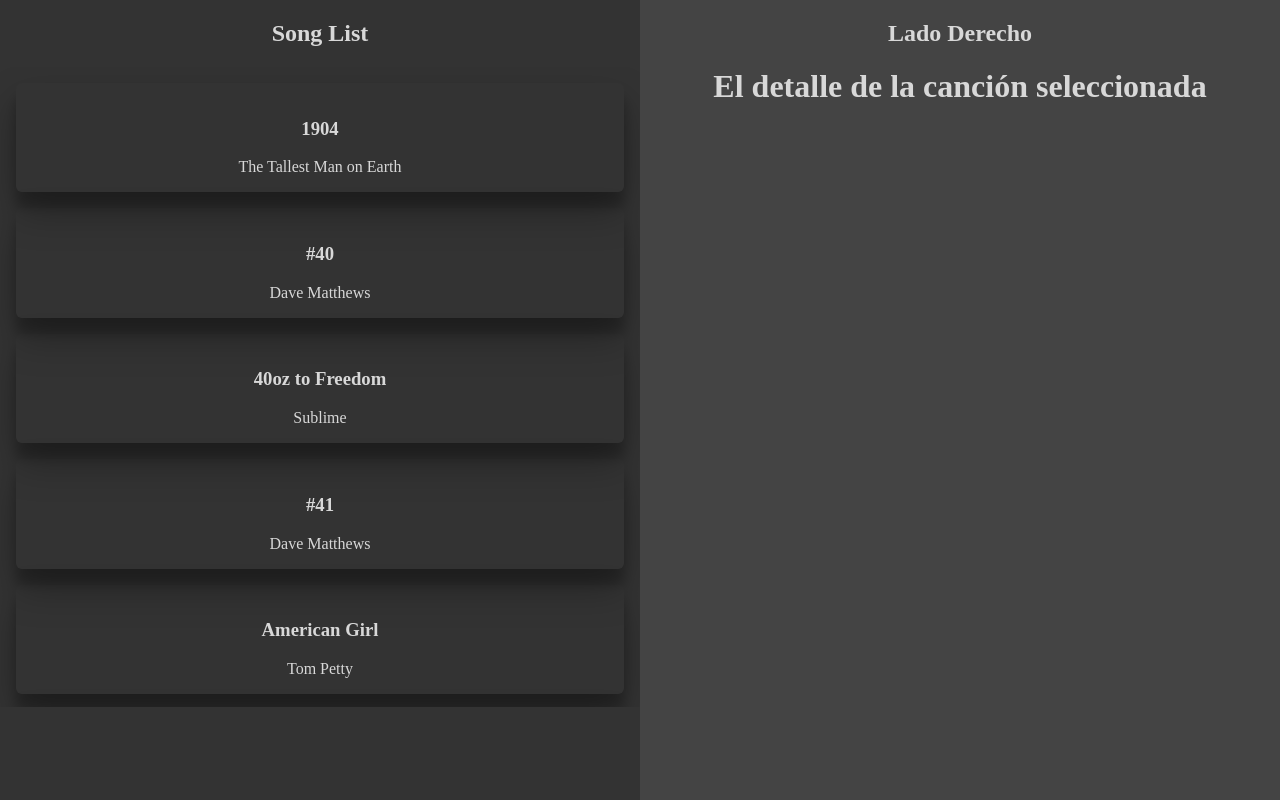
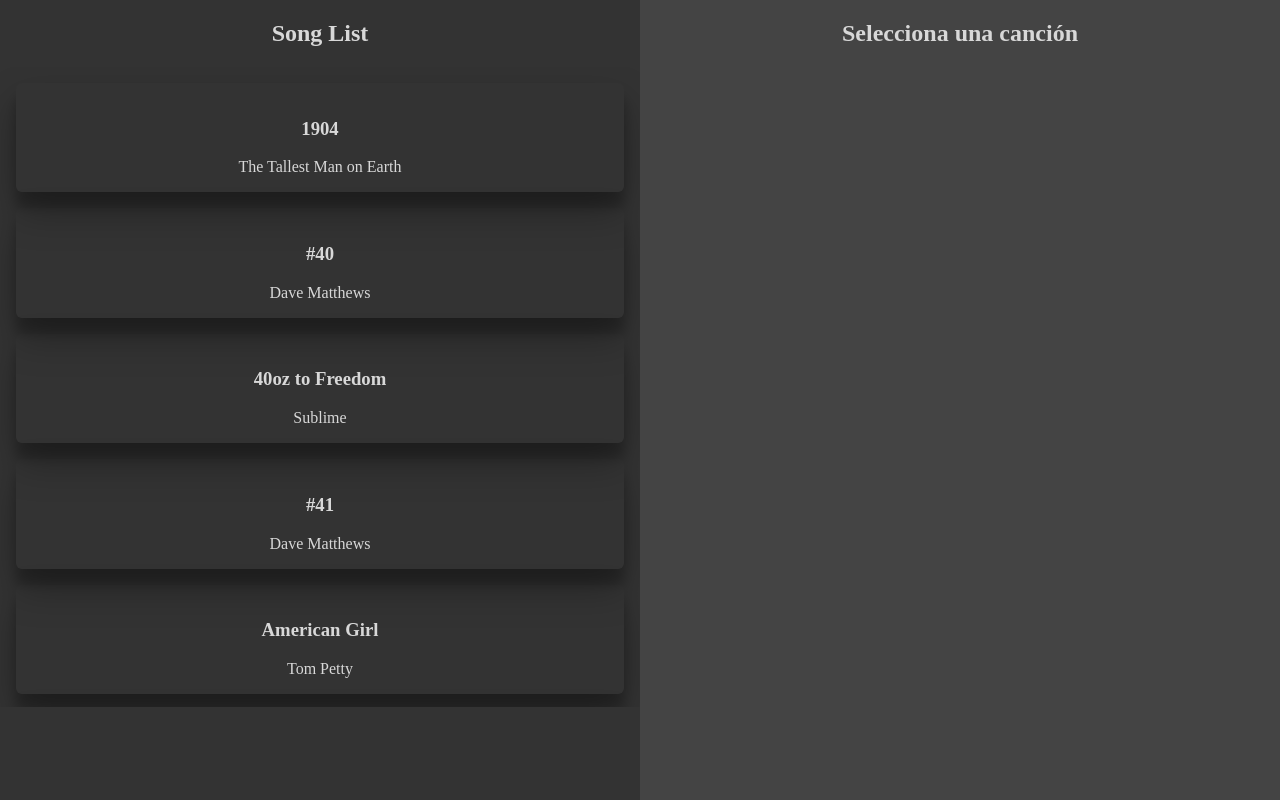
Before and after one commit to warderer/react-avanzado-g32a, a React (Vite) app in the folder 02-react-context/: page / in a window 1280 px wide. Built offline with nearby package versions, Linux system fonts and the light colour scheme.

Commit message:
✨ SongDetails con Context

```diff
--- a/02-react-context/src/components/SongDetails/SongDetails.jsx
+++ b/02-react-context/src/components/SongDetails/SongDetails.jsx
@@ -1,7 +1,22 @@
+import { useSongContext } from '@/hooks/useSongContext'
+
 const SongDetails = () => {
+  const { selectedSong } = useSongContext()
+
   return (
     <div>
-      <h1> El detalle de la canción seleccionada </h1>
+      {
+        selectedSong.title
+          ? (
+            <div>
+              <img src={selectedSong.img_url} alt={selectedSong.title} />
+              <h2>{selectedSong.title}</h2>
+              <p>{selectedSong.artist}</p>
+              <p>{selectedSong.year}</p>
+            </div>
+            )
+          : <h2>Selecciona una canción</h2>
+      }
     </div>
   )
 }
--- a/02-react-context/src/components/SongList/SongList.jsx
+++ b/02-react-context/src/components/SongList/SongList.jsx
@@ -2,7 +2,7 @@
 import './songlist.css'
 
 const SongList = () => {
-  const { list, loading } = useSongContext()
+  const { list, loading, setSelectedSong } = useSongContext()
 
   return (
     <section className='row-container'>
@@ -10,7 +10,11 @@
         loading
           ? <h2>Cargando...</h2>
           : list.map((song) => (
-            <div key={song.id} className='row-song'>
+            <div
+              key={song.id}
+              className='row-song'
+              onClick={() => setSelectedSong(song)}
+            >
               <h3>{song.title}</h3>
               <p>{song.artist}</p>
             </div>
--- a/02-react-context/src/context/SongContext.jsx
+++ b/02-react-context/src/context/SongContext.jsx
@@ -16,8 +16,9 @@
 // En este caso, el proveedor es un COMPONENTE que envuelve a los componentes que necesitan la información (el contexto). Se comparte mediante un prop llamado value.
 
 function SongProvider ({ children }) {
-  const [list, setList] = useState([])
-  const [loading, setLoading] = useState(true)
+  const [list, setList] = useState([]) // lista de canciones
+  const [loading, setLoading] = useState(true) // ¿esta cargando?
+  const [selectedSong, setSelectedSong] = useState({}) // canción seleccionada
 
   // Simulamos una petición a una API
   useEffect(() => {
@@ -30,7 +31,9 @@
   // Esto es lo que se va a compartir de manera global
   const data = {
     list,
-    loading
+    loading,
+    selectedSong,
+    setSelectedSong
   }
 
   return (
--- a/02-react-context/src/pages/Home/Home.jsx
+++ b/02-react-context/src/pages/Home/Home.jsx
@@ -13,7 +13,6 @@
         </div>
 
         <div className='derecho'>
-          <h2>Lado Derecho</h2>
           <SongDetails />
         </div>
       </div>
```
